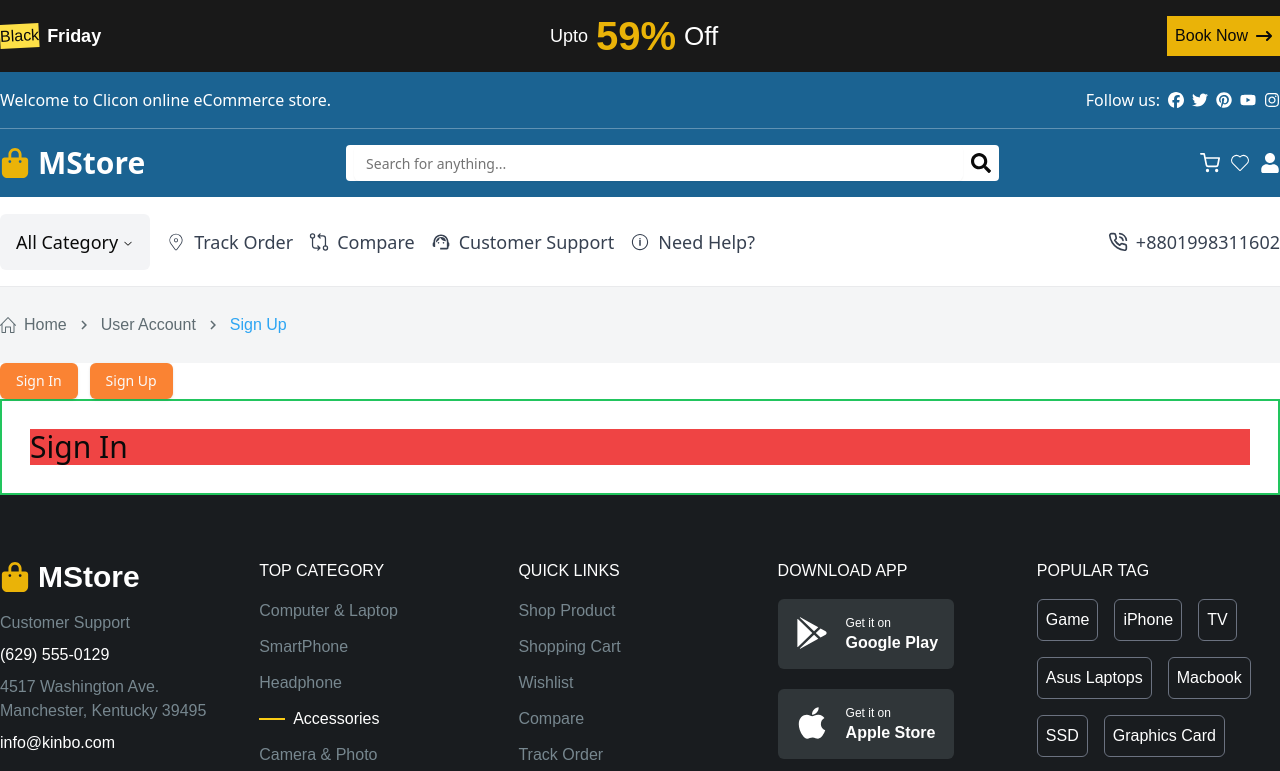
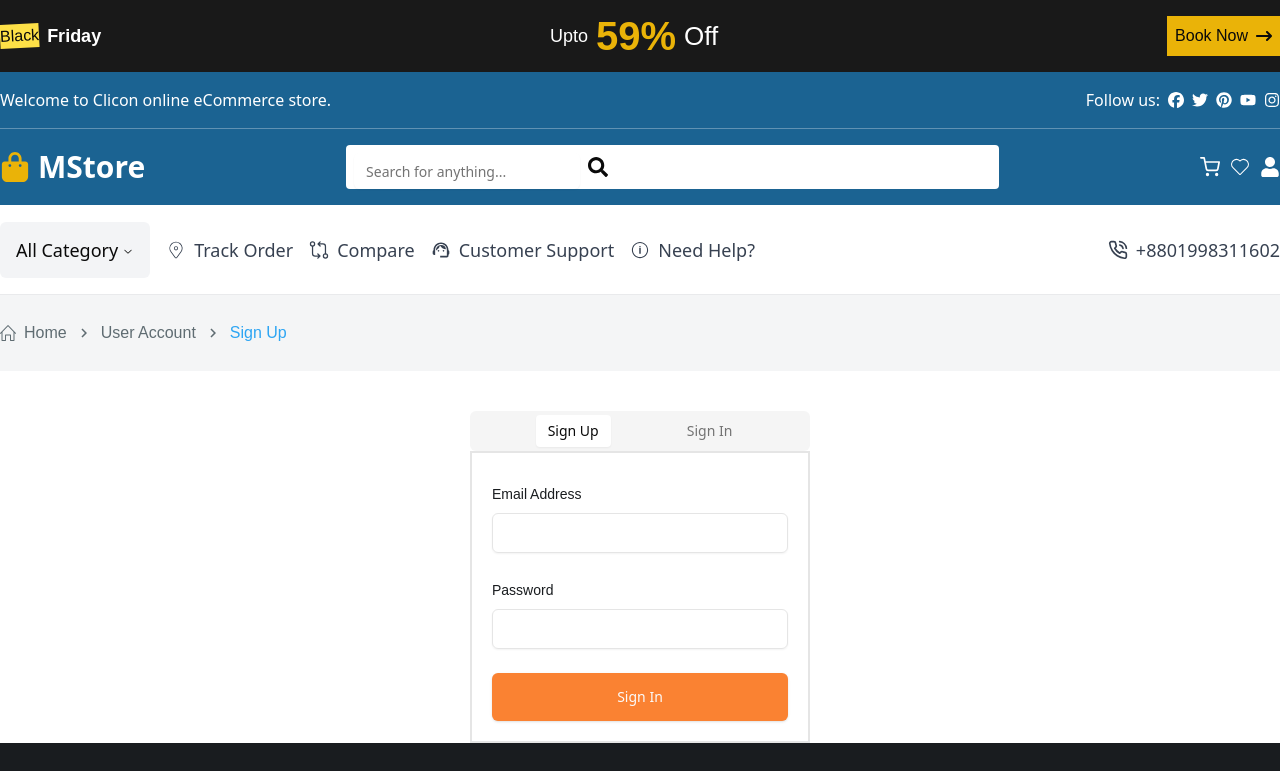
Before and after one commit to Anikcse18/M-Shop-E-Commerce, a Next.js app: page /auth in a window 1280 px wide. Shown: the top 771 px of the page. Built offline with nearby package versions, Linux system fonts and the light colour scheme.

Commit message:
login page

```diff
--- a/app/(site)/auth/page.js
+++ b/app/(site)/auth/page.js
@@ -1,27 +1,45 @@
 "use client";
 import React from "react";
 import { useState } from "react";
+import HeaderRoute from "@/components/common/headerroute";
+import { Tabs, TabsContent, TabsList, TabsTrigger } from "@/components/ui/tabs";
+import { Input } from "@/components/ui/input";
 import { Button } from "@/components/ui/button";
-import HeaderRoute from "@/components/common/headerroute";
 
 function Auth() {
   const [tap, setTap] = useState("signin");
   return (
-
     <section>
       <HeaderRoute route_name={"Sign Up"} />
-      <div className="flex gap-3">
-        <Button className="" onClick={() => setTap("signin")}>
-          Sign In
-        </Button>
-        <Button onClick={() => setTap("signup")}>Sign Up</Button>
-      </div>
-      <div className="p-7 border-green-500 border-2">
-        {tap == "signin" && <p className="text-3xl bg-red-500">Sign In</p>}
-        {tap == "signup" && <p className="text-3xl bg-red-500">Sign Up</p>}
+
+      <div className="container mt-10">
+        <section className="flex justify-center items-center">
+          <Tabs defaultValue="account" className="min-w-[340px]">
+            <TabsList className="flex flex-row gap-16">
+              <TabsTrigger value="account">Sign Up</TabsTrigger>
+              <TabsTrigger value="password">Sign In</TabsTrigger>
+            </TabsList>
+            <section className="border-2 p-5">
+              <TabsContent value="account">
+                <form className="flex flex-col gap-6">
+                  <Input
+                    className="h-[40px]"
+                    type="email"
+                    label="Email Address"
+                  />
+
+                  <Input className="h-[40px]" type="email" label="Password" />
+                  <Button className="bg-[#FA8232] h-[48px]">Sign In</Button>
+                </form>
+              </TabsContent>
+              <TabsContent value="password">
+                Change your password here.
+              </TabsContent>
+            </section>
+          </Tabs>
+        </section>
       </div>
     </section>
-
   );
 }
 
--- a/app/(site)/compare/page.js
+++ b/app/(site)/compare/page.js
@@ -1,11 +1,7 @@
-import React from 'react';
+import React from "react";
 
 const page = () => {
-    return (
-        <div>
-            compare page
-        </div>
-    );
+  return <div className="p-16 bg-red-700"></div>;
 };
 
 export default page;
--- a/app/globals.css
+++ b/app/globals.css
@@ -14,7 +14,9 @@
 .category {
   @apply text-white border border-gray-500 px-2 py-2 rounded-md hover:border-white hover:bg-[#303639];
 }
-
+.button {
+  @apply bg-white h-[48px] hover:bg-[#FA8232] text-black hover:text-white;
+}
 @layer base {
   :root {
     --background: 0 0% 100%;
@@ -23,7 +25,7 @@
     --card-foreground: 0 0% 3.9%;
     --popover: 0 0% 100%;
     --popover-foreground: 0 0% 3.9%;
-    --primary: 24, 95%, 59%;
+    --primary: 0 0% 9%;
     --primary-foreground: 0 0% 98%;
     --secondary: 0 0% 96.1%;
     --secondary-foreground: 0 0% 9%;
@@ -124,6 +126,9 @@
 .route_header {
   background-color: hsl(var(--route-header));
 }
+.text-gray-color {
+  color: #191c1f;
+}
 /*
 Secondary text property */
 .secondary_text {
--- a/components/ui/input.jsx
+++ b/components/ui/input.jsx
@@ -1,19 +1,23 @@
-import * as React from "react"
+import * as React from "react";
 
-import { cn } from "@/lib/utils"
+import { cn } from "@/lib/utils";
 
-const Input = React.forwardRef(({ className, type, ...props }, ref) => {
+const Input = React.forwardRef(({ className, type, label, ...props }, ref) => {
   return (
-    (<input
-      type={type}
-      className={cn(
-        "flex h-9 w-full rounded-md border border-input bg-transparent px-3 py-1 text-sm shadow-sm transition-colors file:border-0 file:bg-transparent file:text-sm file:font-medium file:text-foreground placeholder:text-muted-foreground focus-visible:outline-none focus-visible:ring-0 disabled:cursor-not-allowed disabled:opacity-50",
-        className
-      )}
-      ref={ref}
-      {...props} />)
+    <section>
+      <label className="public-sans text-sm text-gray-color">{label}</label>
+      <input
+        type={type}
+        className={cn(
+          "flex mt-2 h-9 w-full rounded-md border border-input bg-transparent px-3 py-1 text-sm shadow-sm transition-colors file:border-0 file:bg-transparent file:text-sm file:font-medium file:text-foreground placeholder:text-muted-foreground focus-visible:outline-none focus-visible:ring-0 disabled:cursor-not-allowed disabled:opacity-50",
+          className
+        )}
+        ref={ref}
+        {...props}
+      />
+    </section>
   );
-})
-Input.displayName = "Input"
+});
+Input.displayName = "Input";
 
-export { Input }
+export { Input };
--- /dev/null
+++ b/components/ui/tabs.jsx
@@ -0,0 +1,43 @@
+"use client"
+
+import * as React from "react"
+import * as TabsPrimitive from "@radix-ui/react-tabs"
+
+import { cn } from "@/lib/utils"
+
+const Tabs = TabsPrimitive.Root
+
+const TabsList = React.forwardRef(({ className, ...props }, ref) => (
+  <TabsPrimitive.List
+    ref={ref}
+    className={cn(
+      "inline-flex h-10 items-center justify-center rounded-md bg-muted p-1 text-muted-foreground",
+      className
+    )}
+    {...props} />
+))
+TabsList.displayName = TabsPrimitive.List.displayName
+
+const TabsTrigger = React.forwardRef(({ className, ...props }, ref) => (
+  <TabsPrimitive.Trigger
+    ref={ref}
+    className={cn(
+      "inline-flex items-center justify-center whitespace-nowrap rounded-sm px-3 py-1.5 text-sm font-medium ring-offset-background transition-all focus-visible:outline-none focus-visible:ring-2 focus-visible:ring-ring focus-visible:ring-offset-2 disabled:pointer-events-none disabled:opacity-50 data-[state=active]:bg-background data-[state=active]:text-foreground data-[state=active]:shadow-sm",
+      className
+    )}
+    {...props} />
+))
+TabsTrigger.displayName = TabsPrimitive.Trigger.displayName
+
+const TabsContent = React.forwardRef(({ className, ...props }, ref) => (
+  <TabsPrimitive.Content
+    ref={ref}
+    className={cn(
+      "mt-2 ring-offset-background focus-visible:outline-none focus-visible:ring-2 focus-visible:ring-ring focus-visible:ring-offset-2",
+      className
+    )}
+    {...props} />
+))
+TabsContent.displayName = TabsPrimitive.Content.displayName
+
+export { Tabs, TabsList, TabsTrigger, TabsContent }
--- a/tailwind.config.js
+++ b/tailwind.config.js
@@ -5,58 +5,58 @@
     "./pages/**/*.{js,ts,jsx,tsx,mdx}",
     "./components/**/*.{js,ts,jsx,tsx,mdx}",
     "./app/**/*.{js,ts,jsx,tsx,mdx}",
+    "./node_modules/@shadcdn/ui/dist/**/*.{js,ts,jsx,tsx}", // Add this
   ],
   theme: {
   	extend: {
   		colors: {
-        background: "hsl(var(--background))",
-        foreground: "hsl(var(--foreground))",
+  			background: 'hsl(var(--background))',
+  			foreground: 'hsl(var(--foreground))',
   			card: {
-          DEFAULT: "hsl(var(--card))",
-          foreground: "hsl(var(--card-foreground))",
+  				DEFAULT: 'hsl(var(--card))',
+  				foreground: 'hsl(var(--card-foreground))'
   			},
   			popover: {
-          DEFAULT: "hsl(var(--popover))",
-          foreground: "hsl(var(--popover-foreground))",
+  				DEFAULT: 'hsl(var(--popover))',
+  				foreground: 'hsl(var(--popover-foreground))'
   			},
   			primary: {
-          DEFAULT: "hsl(var(--primary))",
-          foreground: "hsl(var(--primary-foreground))",
+  				DEFAULT: 'hsl(var(--primary))',
+  				foreground: 'hsl(var(--primary-foreground))'
   			},
   			secondary: {
-          DEFAULT: "hsl(var(--secondary))",
-          foreground: "hsl(var(--secondary-foreground))",
+  				DEFAULT: 'hsl(var(--secondary))',
+  				foreground: 'hsl(var(--secondary-foreground))'
   			},
   			muted: {
-          DEFAULT: "hsl(var(--muted))",
-          foreground: "hsl(var(--muted-foreground))",
+  				DEFAULT: 'hsl(var(--muted))',
+  				foreground: 'hsl(var(--muted-foreground))'
   			},
   			accent: {
-          DEFAULT: "hsl(var(--accent))",
-          foreground: "hsl(var(--accent-foreground))",
+  				DEFAULT: 'hsl(var(--accent))',
+  				foreground: 'hsl(var(--accent-foreground))'
   			},
   			destructive: {
-          DEFAULT: "hsl(var(--destructive))",
-          foreground: "hsl(var(--destructive-foreground))",
+  				DEFAULT: 'hsl(var(--destructive))',
+  				foreground: 'hsl(var(--destructive-foreground))'
   			},
-        border: "hsl(var(--border))",
-        input: "hsl(var(--input))",
-        ring: "hsl(var(--ring))",
+  			border: 'hsl(var(--border))',
+  			input: 'hsl(var(--input))',
+  			ring: 'hsl(var(--ring))',
   			chart: {
-          1: "hsl(var(--chart-1))",
-          2: "hsl(var(--chart-2))",
-          3: "hsl(var(--chart-3))",
-          4: "hsl(var(--chart-4))",
-          5: "hsl(var(--chart-5))",
-        },
+  				'1': 'hsl(var(--chart-1))',
+  				'2': 'hsl(var(--chart-2))',
+  				'3': 'hsl(var(--chart-3))',
+  				'4': 'hsl(var(--chart-4))',
+  				'5': 'hsl(var(--chart-5))'
+  			}
   		},
   		borderRadius: {
-        lg: "var(--radius)",
-        md: "calc(var(--radius) - 2px)",
-        sm: "calc(var(--radius) - 4px)",
-      },
-
-    },
+  			lg: 'var(--radius)',
+  			md: 'calc(var(--radius) - 2px)',
+  			sm: 'calc(var(--radius) - 4px)'
+  		}
+  	}
   },
   plugins: [require("tailwindcss-animate")],
 };
```
Also changed, not shown: package.json (+7 -3 lines), components.json, 1 other file (tests, documents, lock files or other folders). Lines whose indentation alone changed are shown as unchanged.
